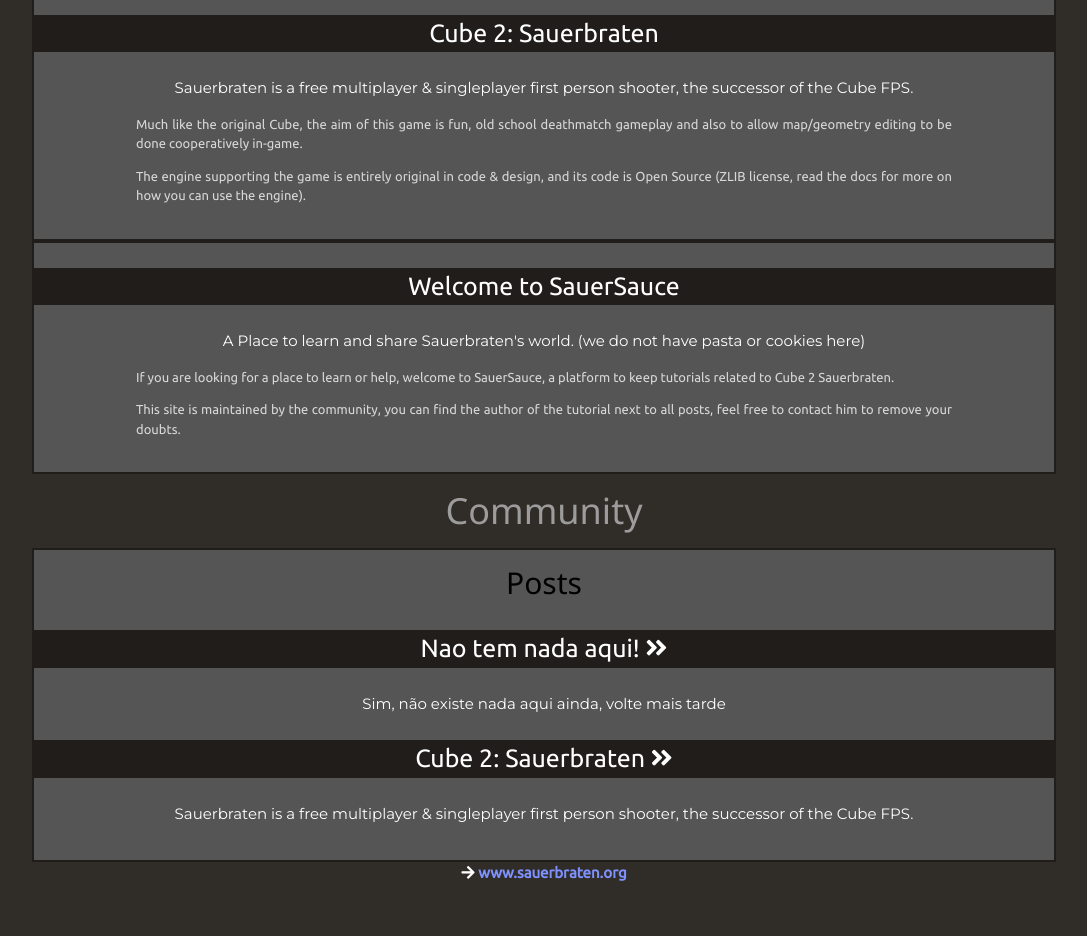
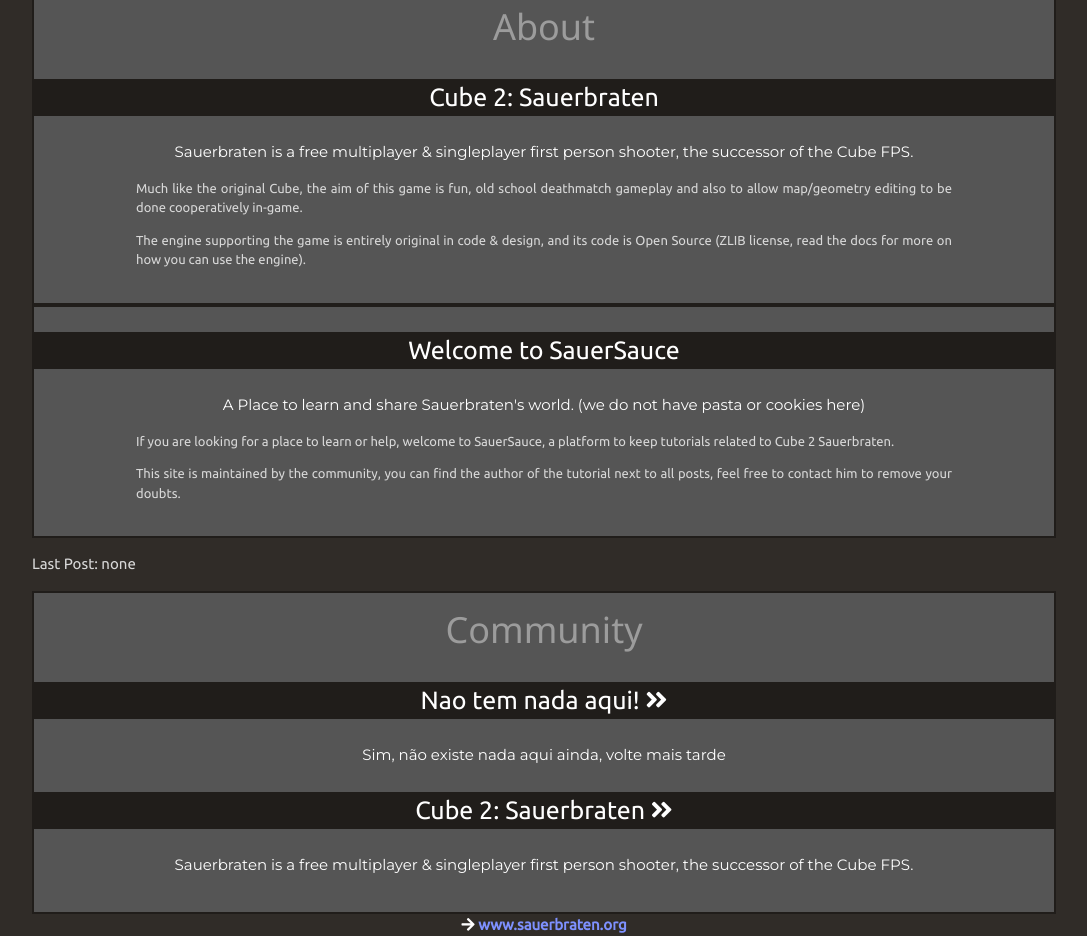
Before and after one commit to sauer-sauce/sauer-sauce.github.io, a Jekyll site: the page built from index.html, in a window 1280 px wide. Shown: the part 367-1303 px from the top of the page, without its empty margins (96-1183 px from the left). Built offline with Jekyll 4.4.1, drawn with Linux system fonts in a browser that asks for light colours; nearby versions of some CDN libraries; before the commit the page ends 1252 px from its top, so only the background shows below that.

Commit message:
Blog Categories

```diff
--- a/index.html
+++ b/index.html
@@ -5,6 +5,7 @@ layout: default
 <div class="home">
 	<center>
 		<div class="content">
+			<h1 class="staticcategories">About</h1>
 			<p class="subtitles">Cube 2: Sauerbraten</p>
 			<p class="descriptions">Sauerbraten is a free multiplayer & singleplayer first person shooter, the successor of the Cube FPS.</p>
 			<p>Much like the original Cube, the aim of this game is fun, old school deathmatch gameplay and also to allow map/geometry editing to be done cooperatively in-game.</p>
@@ -18,9 +19,9 @@ layout: default
 			<p>If you are looking for a place to learn or help, welcome to SauerSauce, a platform to keep tutorials related to Cube 2 Sauerbraten.</p>
 			<p>This site is maintained by the community, you can find the author of the tutorial next to all posts, feel free to contact him to remove your doubts.</p>
 		</div>
-		<h1 class="staticcategories">Community</h1>
+		<p>Last Post: none</p>
 		<div class="content">
-			<h2>{{ page.list_title | default: "Posts" }}</h2>
+			<h1 class="staticcategories">Community</h1>
 			<ul style="list-style-type: none; margin: 0; padding: 0;">
 			  {% for post in site.posts %}
 				<li>
```
